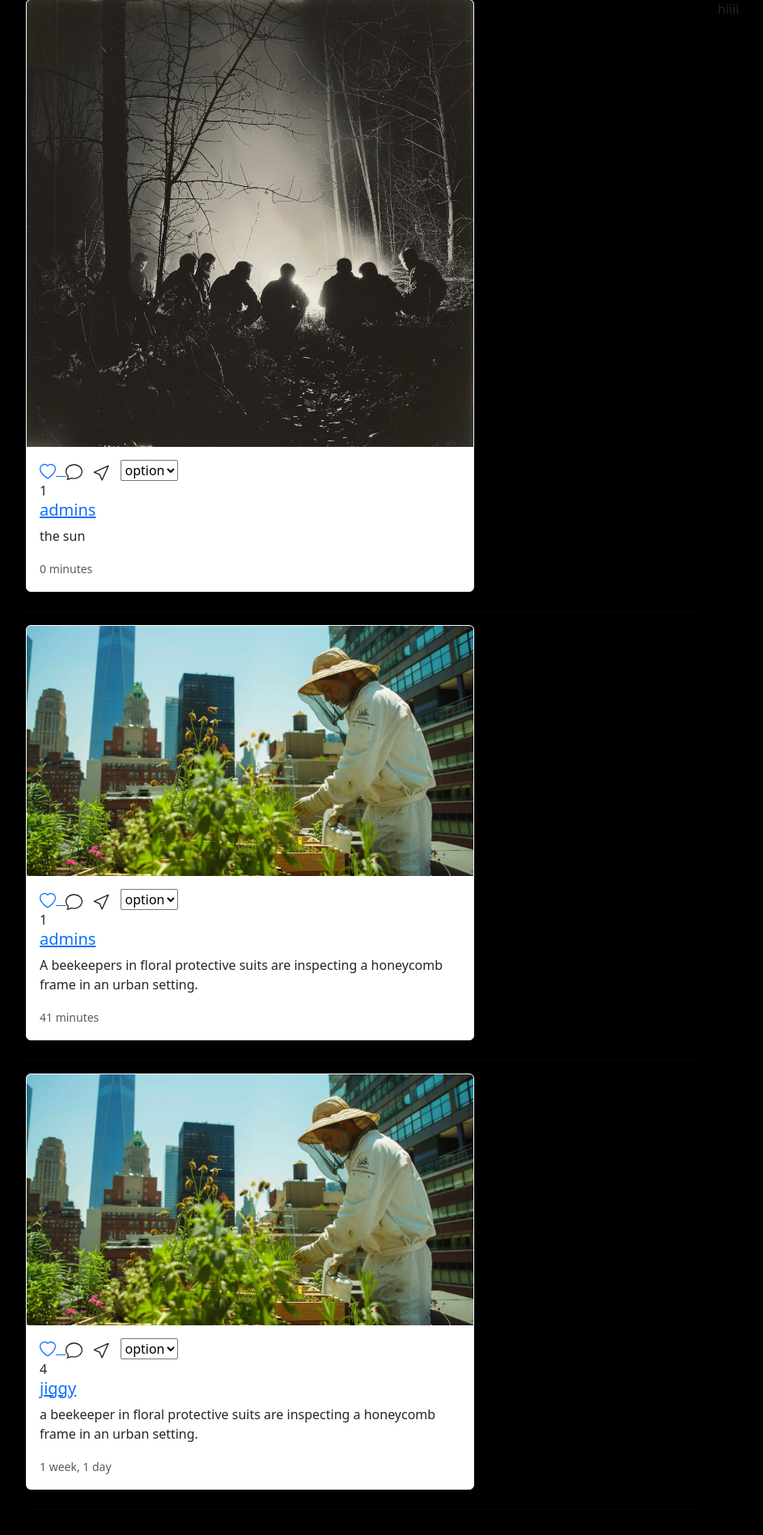
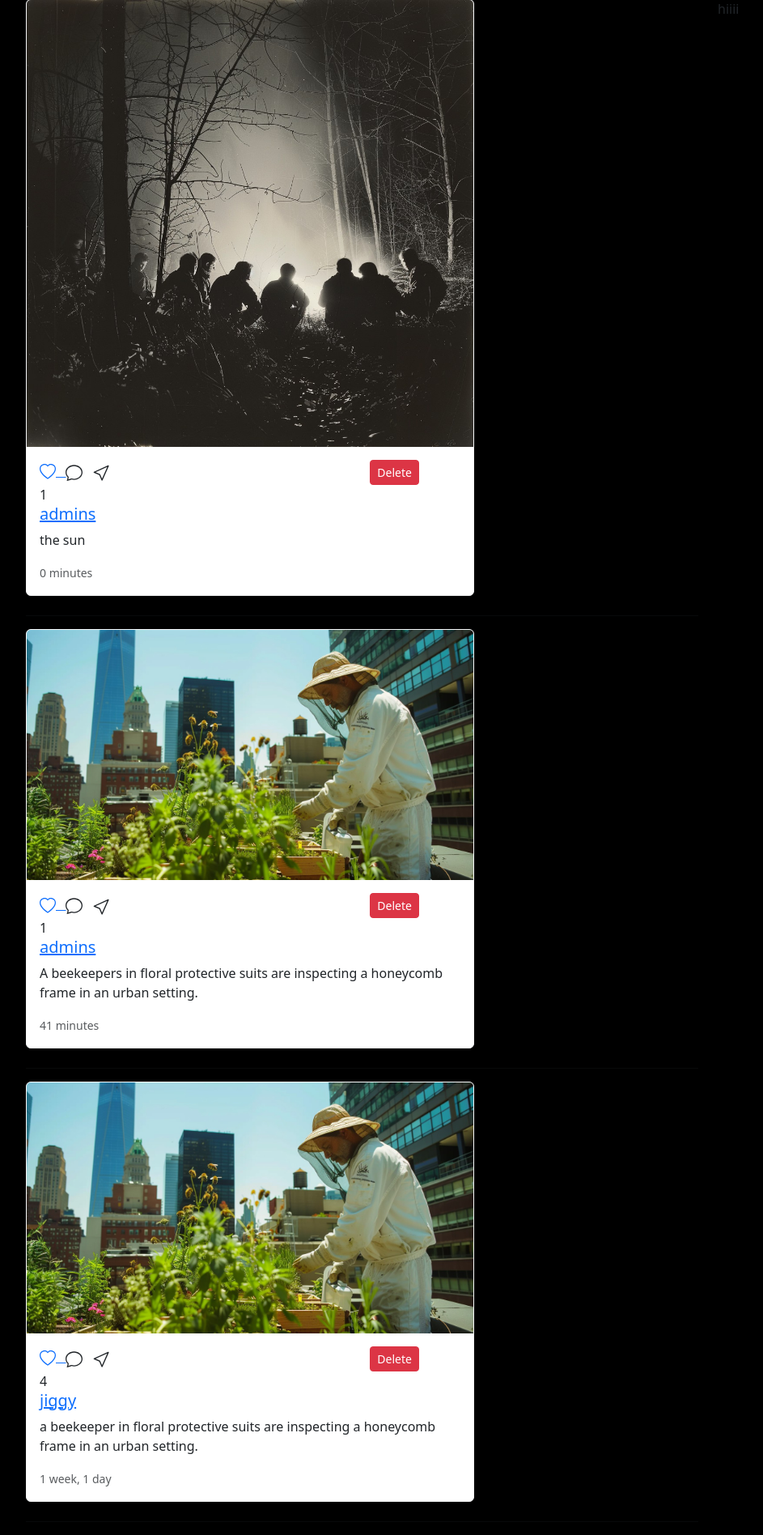
Before and after one commit to jiggyboy1/social_media-clone, a Django app: page / in a window 1280 px wide. Shown: the part 57-1953 px from the top of the page at 81% size, without its empty margins (50-993 px from the left). Before the commit the page ends 1897 px from the top, so only its background shows below. Run offline with Django 5.2, Linux system fonts and the light colour scheme; data comes from the database, SQL or seed files in the repository; both versions use the stored data as it was after the commit.

Commit message:
initial commit

```diff
--- a/main/views.py
+++ b/main/views.py
@@ -21,7 +21,14 @@ def post_detail(request,post_id):
     return render(request,'post.html',context)
 
 def delete_post(request,post_id):
-    pass
+    post_delete = Post.objects.get(id=post_id)
+
+    if request.method == 'POST':
+        post_delete.delete()
+        return redirect('home')
+
+    context = {"post":post_delete}
+    return render(request,'delete.html',context)
 
 def like_detail(request,like_post):
     user = request.user
--- a/templates/home.html
+++ b/templates/home.html
@@ -21,12 +21,9 @@
                         </svg> &nbsp;
                         <svg xmlns="http://www.w3.org/2000/svg" width="22" height="22" fill="currentColor" class="bi bi-cursor" viewBox="0 0 16 16">
                             <path d="M14.082 2.182a.5.5 0 0 1 .103.557L8.528 15.467a.5.5 0 0 1-.917-.007L5.57 10.694.803 8.652a.5.5 0 0 1-.006-.916l12.728-5.657a.5.5 0 0 1 .556.103zM2.25 8.184l3.897 1.67a.5.5 0 0 1 .262.263l1.67 3.897L12.743 3.52z"/>
-                          </svg> &nbsp;
-                        <select name="option" id="option">
-                            <option value="option">option</option>
-                            <option value="delete"> delete</option>
-                            <option value="edit">edit</option>
-                        </select>
+                        </svg> &nbsp; &nbsp; &nbsp; &nbsp; &nbsp; &nbsp; &nbsp; &nbsp; &nbsp; &nbsp; &nbsp; &nbsp; &nbsp; &nbsp; &nbsp; &nbsp; &nbsp; &nbsp; &nbsp; &nbsp; &nbsp; &nbsp; &nbsp; &nbsp; &nbsp; &nbsp; &nbsp; &nbsp; &nbsp; &nbsp; &nbsp; &nbsp; &nbsp; &nbsp; &nbsp; &nbsp; &nbsp; &nbsp;
+                            <a href="{% url 'delete' post.id %}" class="btn  btn-sm btn-danger"  >Delete</a>
+
                     </div>
                     {{post.likes}}
                 <a href="{% url 'profile' post.user.username %}"><h5 class="card-title">{{post.user}}</h5> </a>
```
Also changed, not shown: templates/delete.html (added, +24 -0 lines), db.sqlite3, static/media/posts/StockCake-Mysterious_Forest_Gathering_1721896887_G79rfsD.jpg (added).
